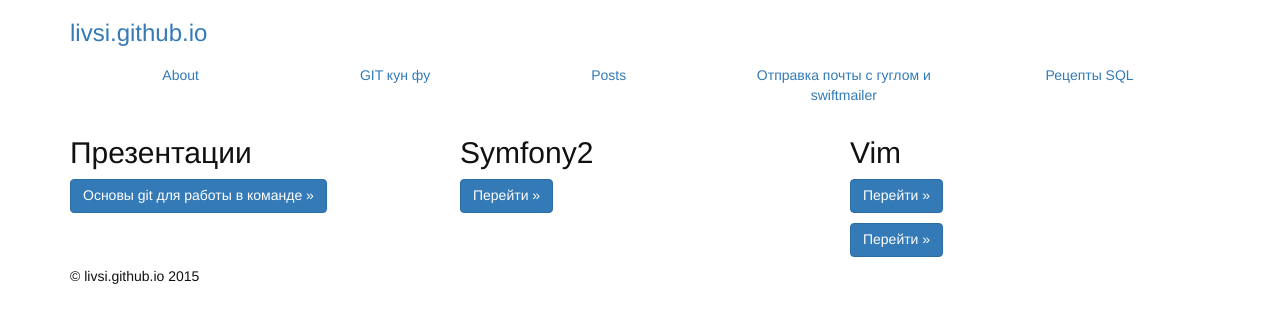
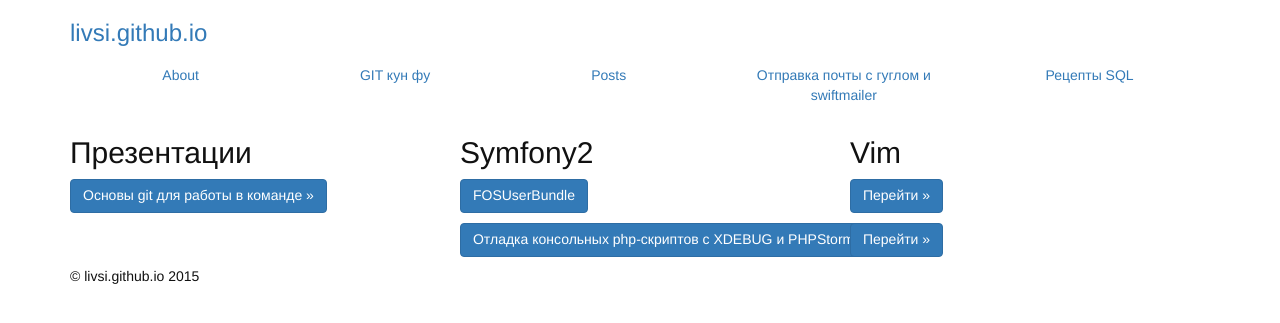
Before and after one commit to livsi/livsi.github.com, a Jekyll site: the page built from index.html, in a window 1280 px wide. Shown: the top 323 px of the page. Built offline with Jekyll 4.4.1, drawn with Linux system fonts in a browser that asks for light colours.

Commit message:
Update index.html

```diff
--- a/index.html
+++ b/index.html
@@ -9,7 +9,8 @@ layout: index
         </div>
         <div class="col-lg-4">
           <h2>Symfony2</h2>
-          <p><a class="btn btn-primary" href="/2015/03/16/symfony2-fos.html" role="button">Перейти &raquo;</a></p>
+          <p><a class="btn btn-primary" href="/2015/03/16/symfony2-fos.html" role="button">FOSUserBundle</a></p>
+          <p><a class="btn btn-primary" href="/XDEBUG_with_PHPStorm.html" role="button">Отладка консольных php-скриптов с XDEBUG и PHPStorm</a></p>
        </div>
         <div class="col-lg-4">
           <h2>Vim</h2>
```
